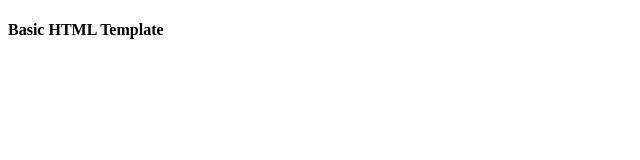
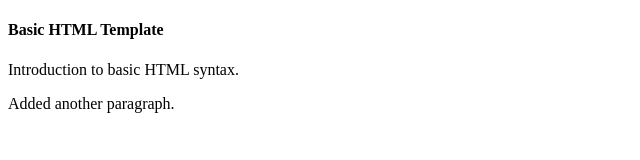
Before and after one commit to hafke88/HTML-and-CSS-Projects, a plain HTML site: page BasicHTML.html in a window 1280 px wide. Shown: the whole page, without its empty margins (0-640 px from the left). Drawn offline with Linux system fonts and the light colour scheme.

Commit message:
Added another paragraph.

```diff
--- a/BasicHTML.html
+++ b/BasicHTML.html
@@ -3,11 +3,13 @@
 	<head>
 		<title>Basic HTML</title>
 		<meta charset="UTF-8">
-		<meta name="author" content="Erik"">
+		<meta name="author" content="Erik">
 	</head>
 	<body>
 		<header>
 			<h4>Basic HTML Template</h4>
+			<p>Introduction to basic HTML syntax.</p>
+			<p>Added another paragraph.</p>
 		</header>
 		<p>
 	</body>
```
